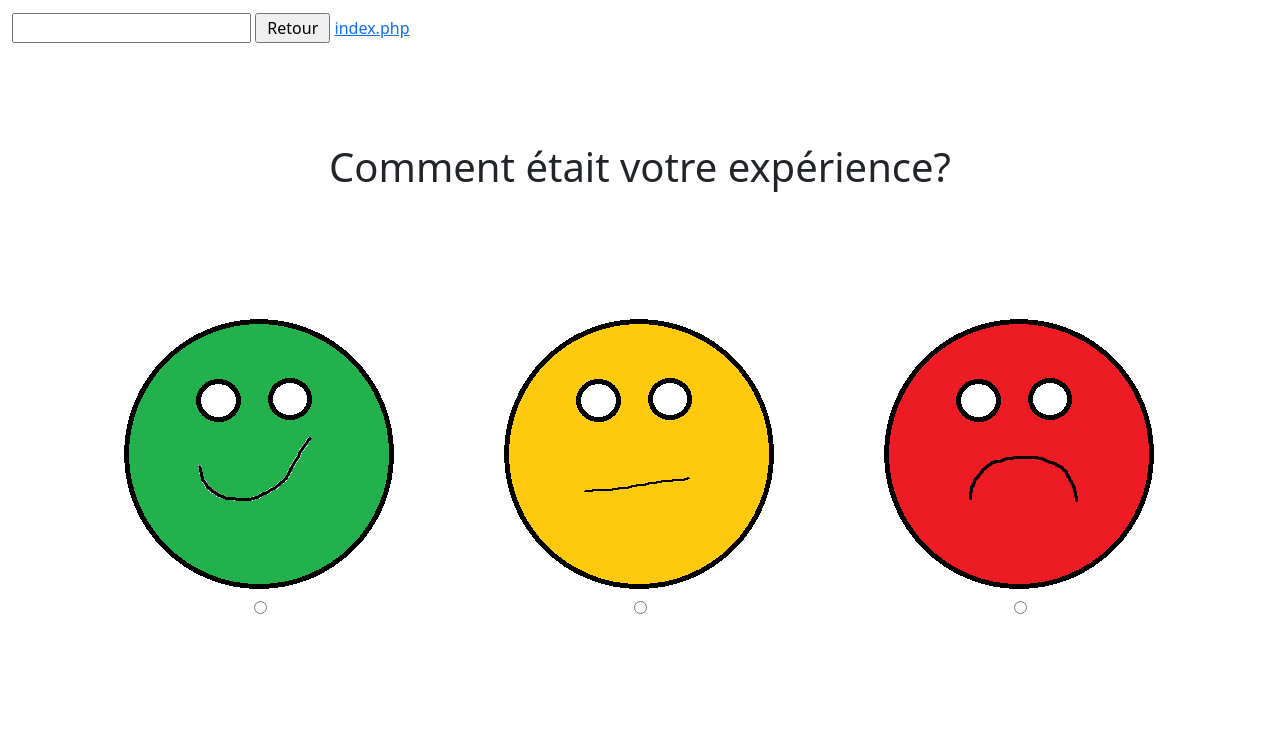
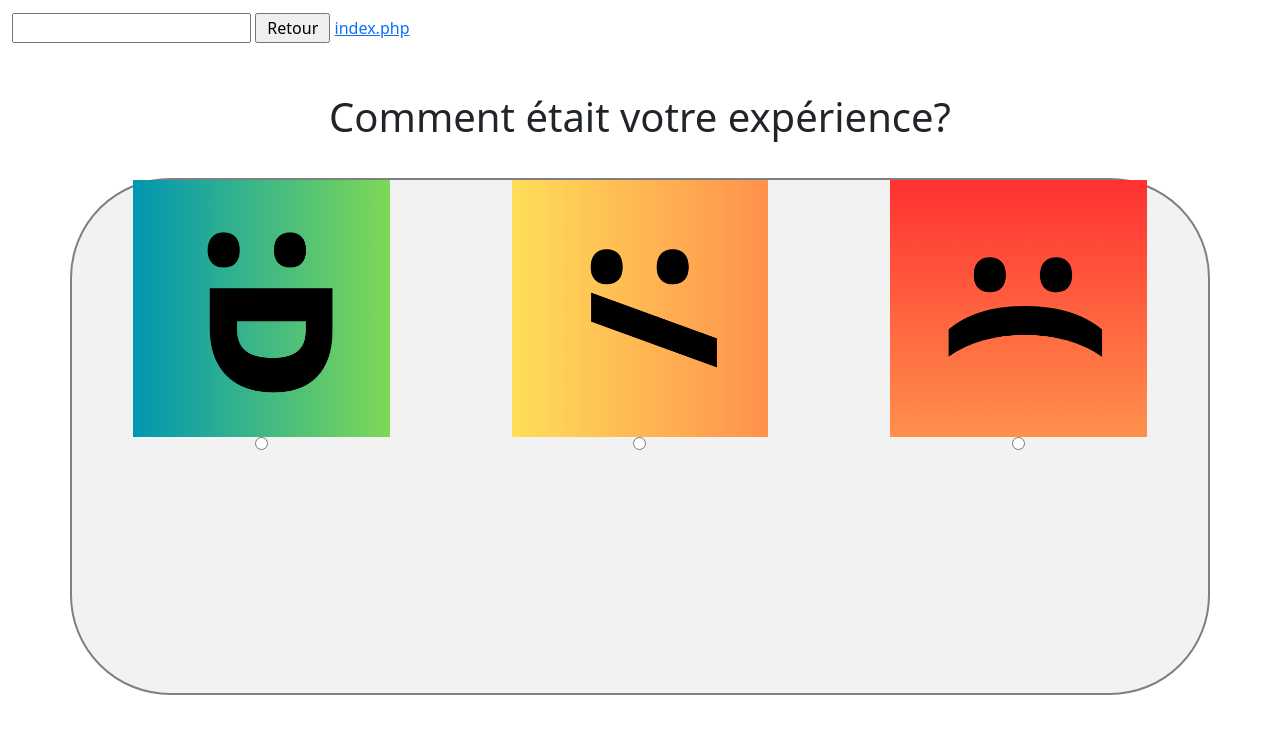
Before and after one commit to SamuelVin/Class_Don3, a PHP site: page /Web/Satisfaction_Student.php in a window 1280 px wide. Shown: the top 734 px of the page. Run offline with PHP 8.4, Linux system fonts and the light colour scheme.

Commit message:
Plan Added!

```diff
--- a/Web/Admin.php
+++ b/Web/Admin.php
@@ -15,7 +15,7 @@
 $servername = "localhost";
 $username = "root";
 $password = "root";
-$db="users";
+$db="pizzastage";
 // Connexion à la base de données
 $connexion = mysqli_connect($servername, $username, $password, $db);
 
--- a/Web/Satisfaction_Student.php
+++ b/Web/Satisfaction_Student.php
@@ -14,26 +14,23 @@
     <input type="submit" style="text-align:center;" value=" Retour "></input>
     <a href="../index.php">index.php</a>
 </form>
-
-<h1 style="text-align:center; margin-top: 8%; margin-bottom: 10%">Comment était votre expérience?</h1>
-<div class="container">
+    <h1 style="text-align:center; margin-top: 4%; margin-bottom: 3%">Comment était votre expérience?</h1>
+    <div class="container" style="border: solid 2px grey; background-color: #f2f2f2;  border-radius: 100px">
         <div class="row">
             <div class="col-sm-4 justify-content center">
-            <img src="../Image/happy.bmp" class="d-flex" style="margin: auto;"/>
+                <img src="../Image/happy2.png" class="d-flex" style="margin: auto; height: 50%"/>
                 <input type="radio" name="choose" class="d-flex" style="margin: auto;"></input>
             </div>
             <div class="col-sm-4">
-            <img src="../Image/mid.bmp" class="d-flex" style="margin: auto;"/>
+                <img src="../Image/mid2.png" class="d-flex" style="margin: auto; height: 50%"/>
                 <input type="radio" name="choose" class="d-flex" style="margin: auto;"></input>
             </div>
             <div class="col-sm-4">
-            <img src="../Image/angry.bmp" class="d-flex" style="margin: auto;"/>
+                <img src="../Image/angry2.png" class="d-flex" style="margin: auto; height: 50%"/>
                 <input type="radio" name="choose" class="d-flex" style="margin: auto;"></input>
             </div>
         </div>
     </div>
-
-
 
 <!--
     <div class="d-flex align-items-center justify-content-center">
```
Also changed, not shown: Image/Plan.Bmp (added), Image/angry2.png (added), Image/happy2.png (added), Image/mid2.png (added). Lines whose indentation alone changed are shown as unchanged.
